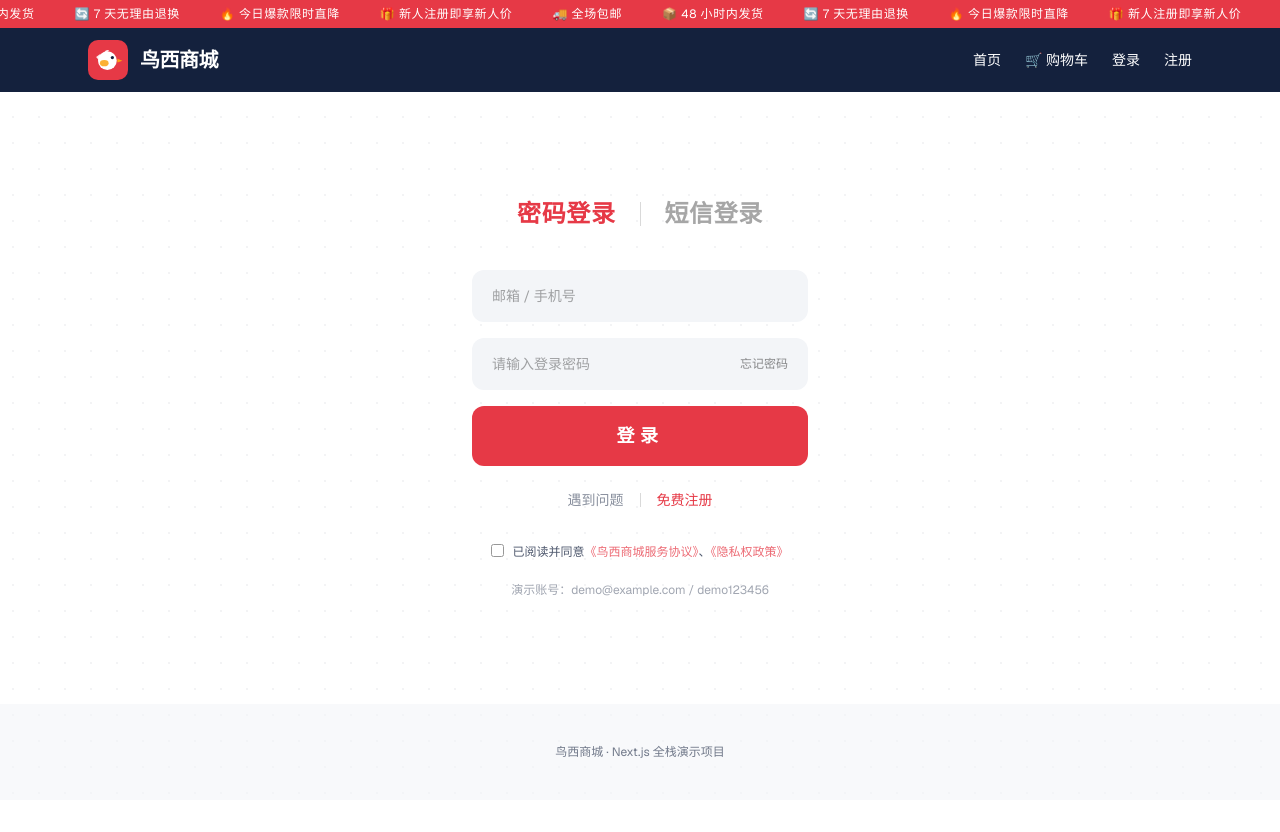
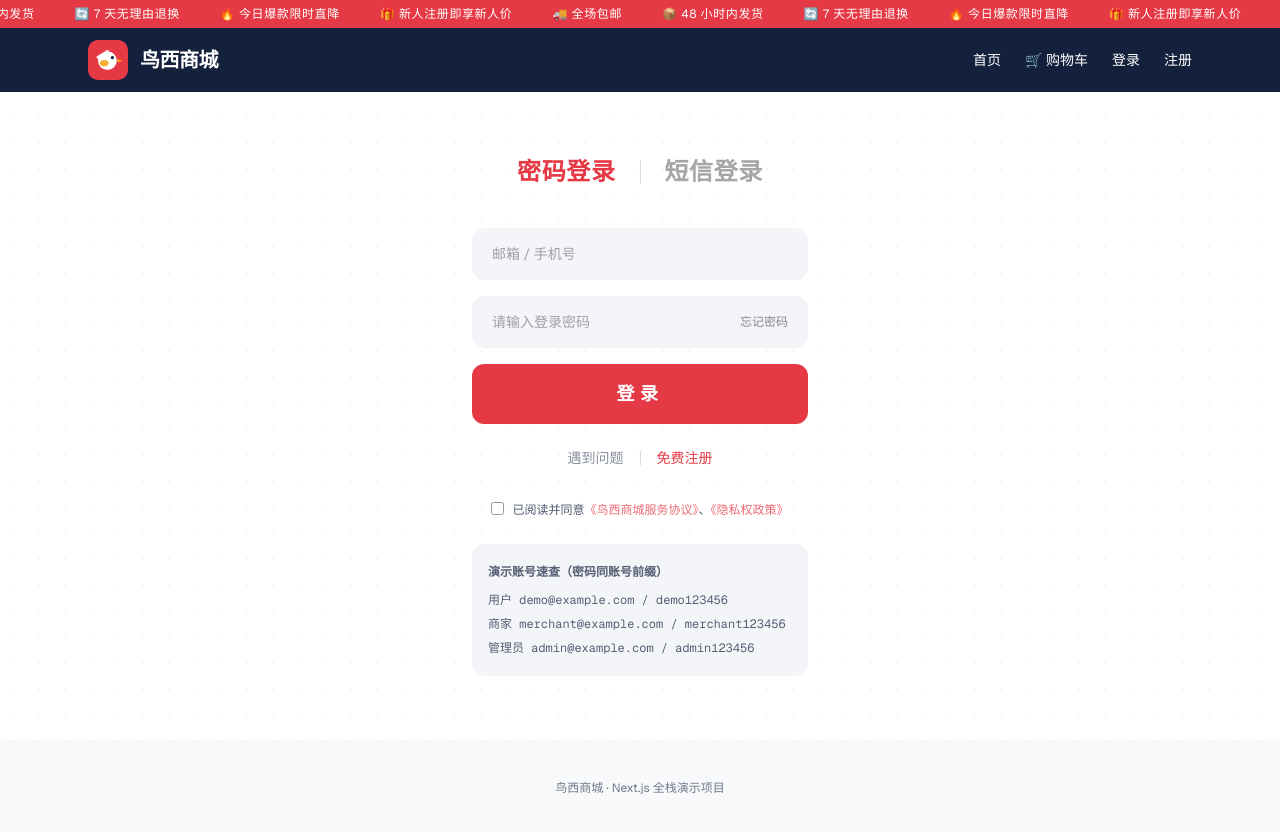
Before and after one commit to guyu476/ecommerce-demo, a Next.js app: page /login in a window 1280 px wide. Shown: the top 832 px of the page. Before the commit the page ends 800 px from the top, so only its background shows below. Built offline with nearby package versions, Linux system fonts and the light colour scheme; no server answers.

Commit message:
feat(ui): 登录页演示账号速查卡（三角色全列出）

```diff
--- a/src/app/login/page.tsx
+++ b/src/app/login/page.tsx
@@ -235,7 +235,17 @@ export default function LoginPage() {
         </span>
       </label>
 
-      <p className="mt-5 text-center text-xs opacity-40">演示账号：demo@example.com / demo123456</p>
+      {/* 演示账号速查 */}
+      <div className="mt-6 rounded-xl bg-mist p-4 text-xs leading-6 dark:bg-white/10">
+        <p className="mb-1 font-semibold opacity-70">演示账号速查（密码同账号前缀）</p>
+        <p className="font-mono opacity-70">
+          用户 demo@example.com / demo123456
+          <br />
+          商家 merchant@example.com / merchant123456
+          <br />
+          管理员 admin@example.com / admin123456
+        </p>
+      </div>
     </main>
   );
 }
```
